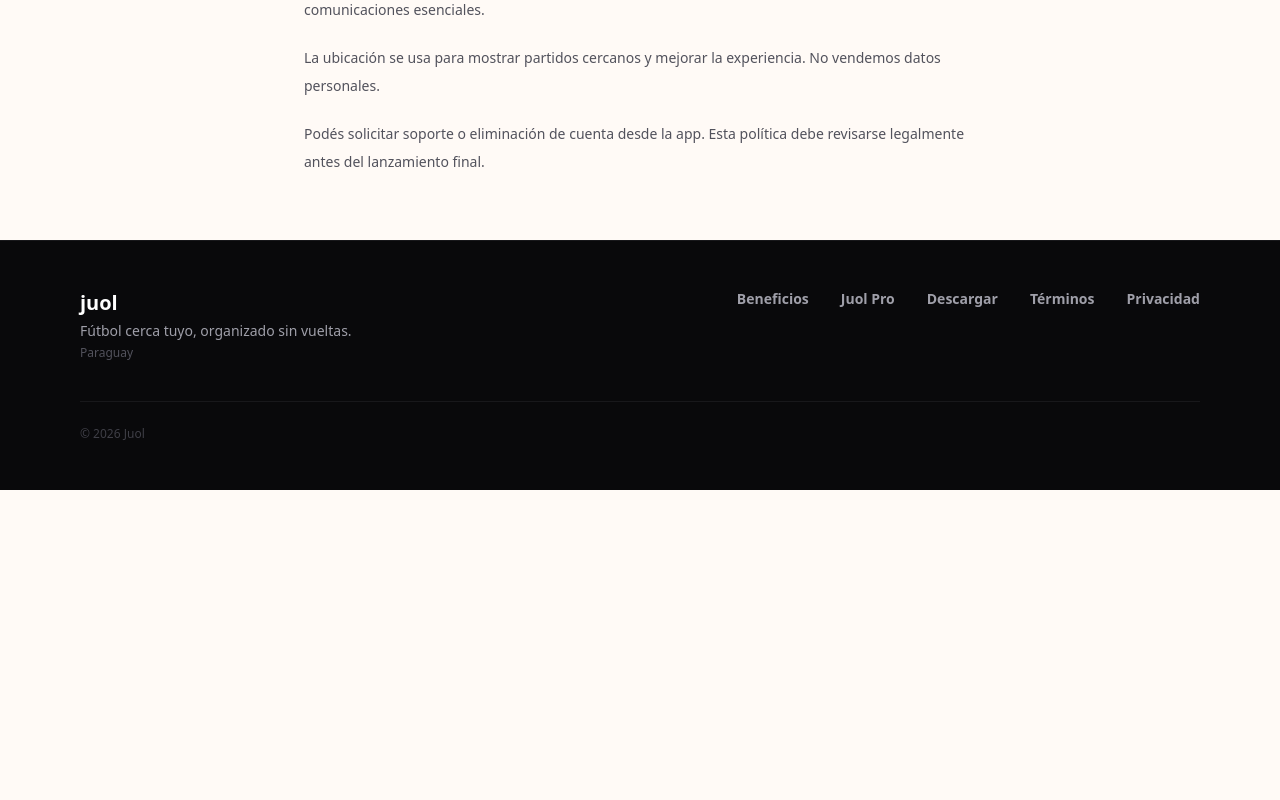
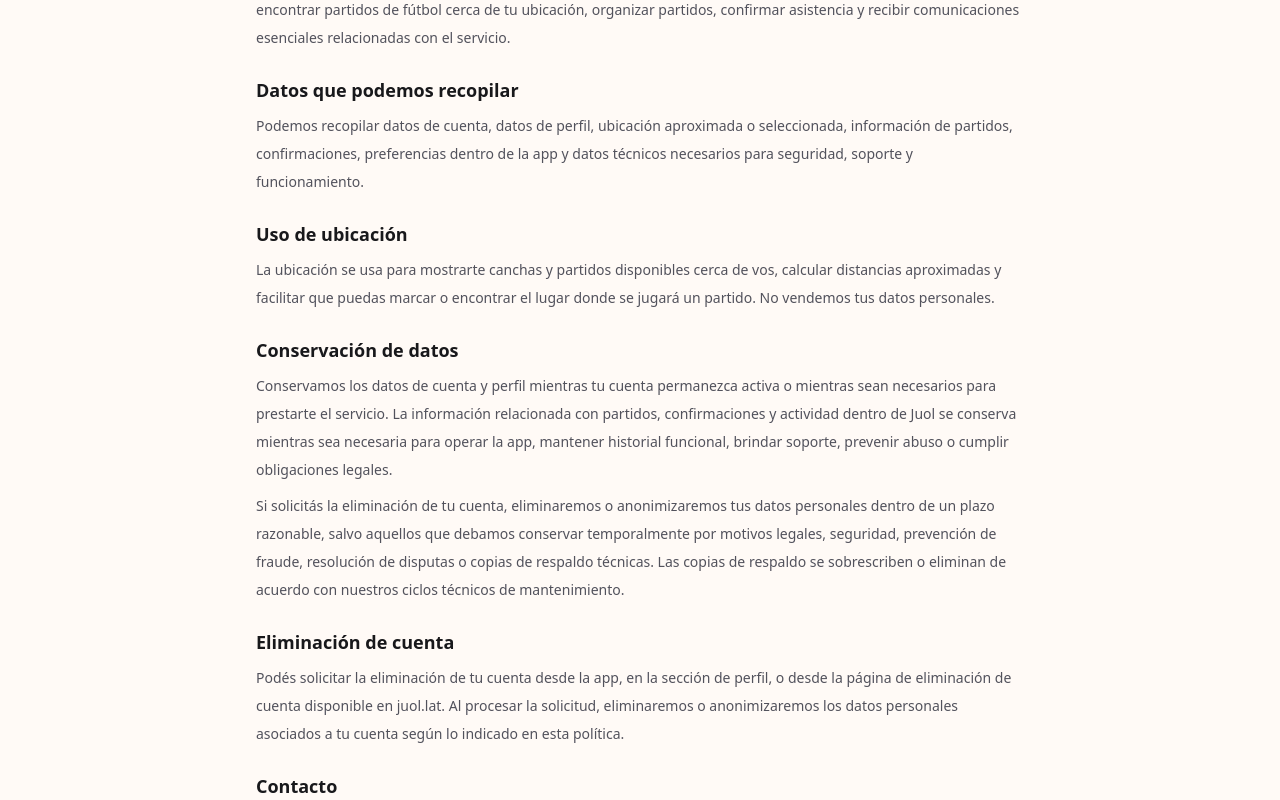
Before and after one commit to marcedelstream/juol-web, a Next.js app: page /privacidad in a window 1280 px wide. Shown: the part 260-1060 px from the top of the page. Before the commit the page ends 800 px from the top, so only its background shows below. Built offline with nearby package versions, Linux system fonts and the light colour scheme; no server answers.

Commit message:
Update privacy policy data retention

```diff
--- a/app/privacidad/page.tsx
+++ b/app/privacidad/page.tsx
@@ -6,19 +6,69 @@ export default function PrivacidadPage() {
     <>
       <SiteHeader />
       <main className="py-16">
-        <div className="container-page max-w-2xl">
+        <div className="container-page max-w-3xl">
           <p className="text-[10px] font-black tracking-widest text-[#ff6b00]">LEGAL</p>
           <h1 className="mt-3 text-4xl font-black">Política de privacidad</h1>
-          <div className="mt-8 space-y-5 text-sm leading-7 text-zinc-600">
+          <div className="mt-8 space-y-6 text-sm leading-7 text-zinc-600">
             <p>
-              Usamos tus datos para operar Juol: cuenta, perfil, ubicación aproximada, partidos, confirmaciones y comunicaciones esenciales.
+              En Juol usamos tus datos para operar la aplicación y permitir que puedas crear una cuenta,
+              completar tu perfil, encontrar partidos de fútbol cerca de tu ubicación, organizar partidos,
+              confirmar asistencia y recibir comunicaciones esenciales relacionadas con el servicio.
             </p>
-            <p>
-              La ubicación se usa para mostrar partidos cercanos y mejorar la experiencia. No vendemos datos personales.
-            </p>
-            <p>
-              Podés solicitar soporte o eliminación de cuenta desde la app. Esta política debe revisarse legalmente antes del lanzamiento final.
-            </p>
+
+            <section className="space-y-2">
+              <h2 className="text-lg font-black text-zinc-900">Datos que podemos recopilar</h2>
+              <p>
+                Podemos recopilar datos de cuenta, datos de perfil, ubicación aproximada o seleccionada,
+                información de partidos, confirmaciones, preferencias dentro de la app y datos técnicos
+                necesarios para seguridad, soporte y funcionamiento.
+              </p>
+            </section>
+
+            <section className="space-y-2">
+              <h2 className="text-lg font-black text-zinc-900">Uso de ubicación</h2>
+              <p>
+                La ubicación se usa para mostrarte canchas y partidos disponibles cerca de vos, calcular
+                distancias aproximadas y facilitar que puedas marcar o encontrar el lugar donde se jugará
+                un partido. No vendemos tus datos personales.
+              </p>
+            </section>
+
+            <section className="space-y-2">
+              <h2 className="text-lg font-black text-zinc-900">Conservación de datos</h2>
+              <p>
+                Conservamos los datos de cuenta y perfil mientras tu cuenta permanezca activa o mientras
+                sean necesarios para prestarte el servicio. La información relacionada con partidos,
+                confirmaciones y actividad dentro de Juol se conserva mientras sea necesaria para operar
+                la app, mantener historial funcional, brindar soporte, prevenir abuso o cumplir
+                obligaciones legales.
+              </p>
+              <p>
+                Si solicitás la eliminación de tu cuenta, eliminaremos o anonimizaremos tus datos personales
+                dentro de un plazo razonable, salvo aquellos que debamos conservar temporalmente por motivos
+                legales, seguridad, prevención de fraude, resolución de disputas o copias de respaldo
+                técnicas. Las copias de respaldo se sobrescriben o eliminan de acuerdo con nuestros ciclos
+                técnicos de mantenimiento.
+              </p>
+            </section>
+
+            <section className="space-y-2">
+              <h2 className="text-lg font-black text-zinc-900">Eliminación de cuenta</h2>
+              <p>
+                Podés solicitar la eliminación de tu cuenta desde la app, en la sección de perfil, o desde
+                la página de eliminación de cuenta disponible en juol.lat. Al procesar la solicitud,
+                eliminaremos o anonimizaremos los datos personales asociados a tu cuenta según lo indicado
+                en esta política.
+              </p>
+            </section>
+
+            <section className="space-y-2">
+              <h2 className="text-lg font-black text-zinc-900">Contacto</h2>
+              <p>
+                Si necesitás ayuda o querés realizar una consulta sobre privacidad, podés contactarnos a
+                través de los canales de soporte publicados por Juol.
+              </p>
+            </section>
           </div>
         </div>
       </main>
```
